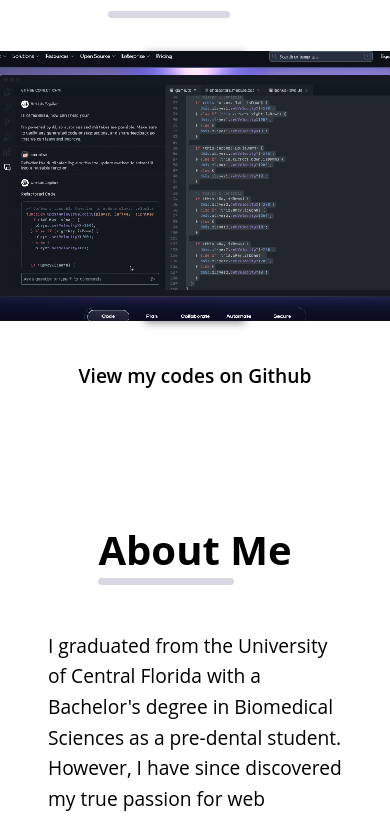
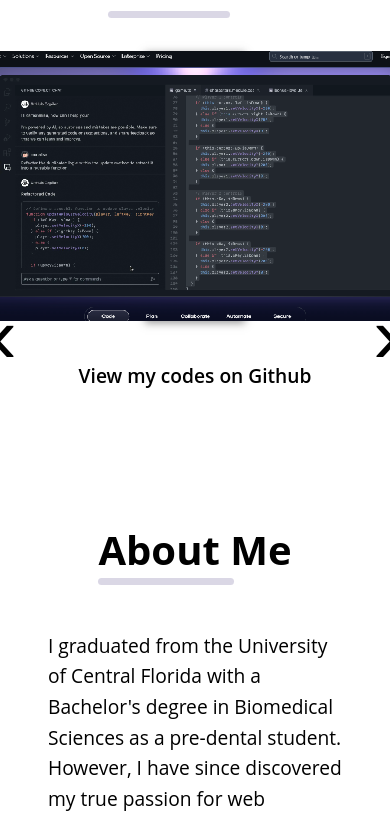
Before and after one commit to JPham4801/portfolio, a website: page index.html in a window 390 px wide. Shown: the part 739-1559 px from the top of the page. Drawn offline with nearby package versions, Linux system fonts and the light colour scheme.

Commit message:
fixed carousel nav arrows

```diff
--- a/css/carousel.css
+++ b/css/carousel.css
@@ -160,4 +160,16 @@
   .carousel__item {
     width: 100px;
   }
+
+  .carousel__nav {
+    font-size: 5rem;
+    top: 95%;
+    height: 40%;
+  }
+  .carousel__nav--prev {
+    left: calc(96% - 240px - 100px);
+  }
+  .carousel__nav--next {
+    right: calc(96% - 240px - 100px);
+  }
 }
```
